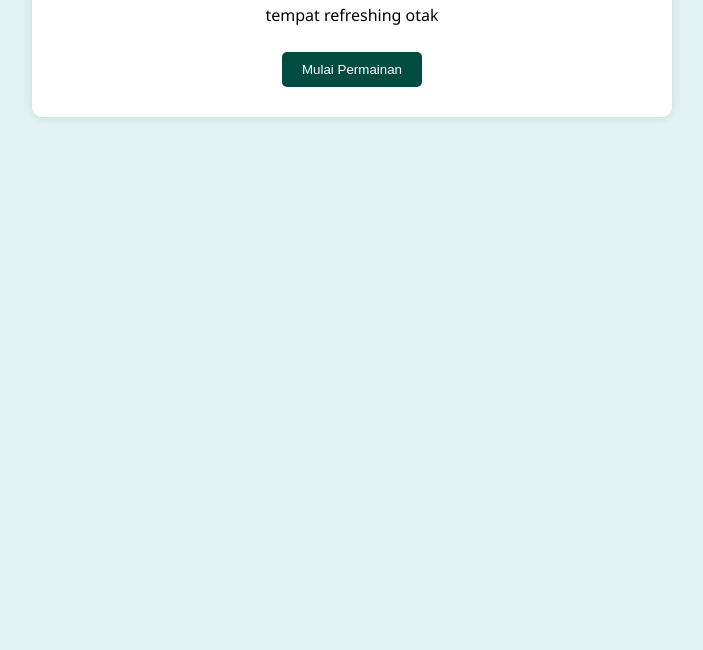
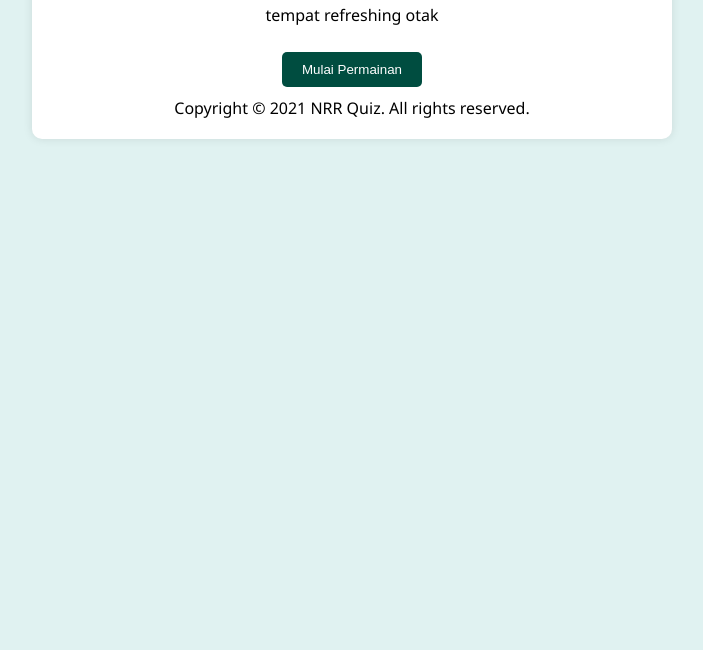
Before and after one commit to rifkir27/TekaTeki, a plain HTML site: page index.html in a window 1280 px wide. Shown: the part 150-800 px from the top of the page, without its empty margins (288-991 px from the left). Drawn offline with Linux system fonts and the light colour scheme.

Commit message:
menambahkan footer

```diff
--- a/index.html
+++ b/index.html
@@ -222,4 +222,7 @@
         displayQuestion();
     </script>
 </body>
+<footer>
+    Copyright © 2021 NRR Quiz. All rights reserved.
+</footer>
 </html>
```
